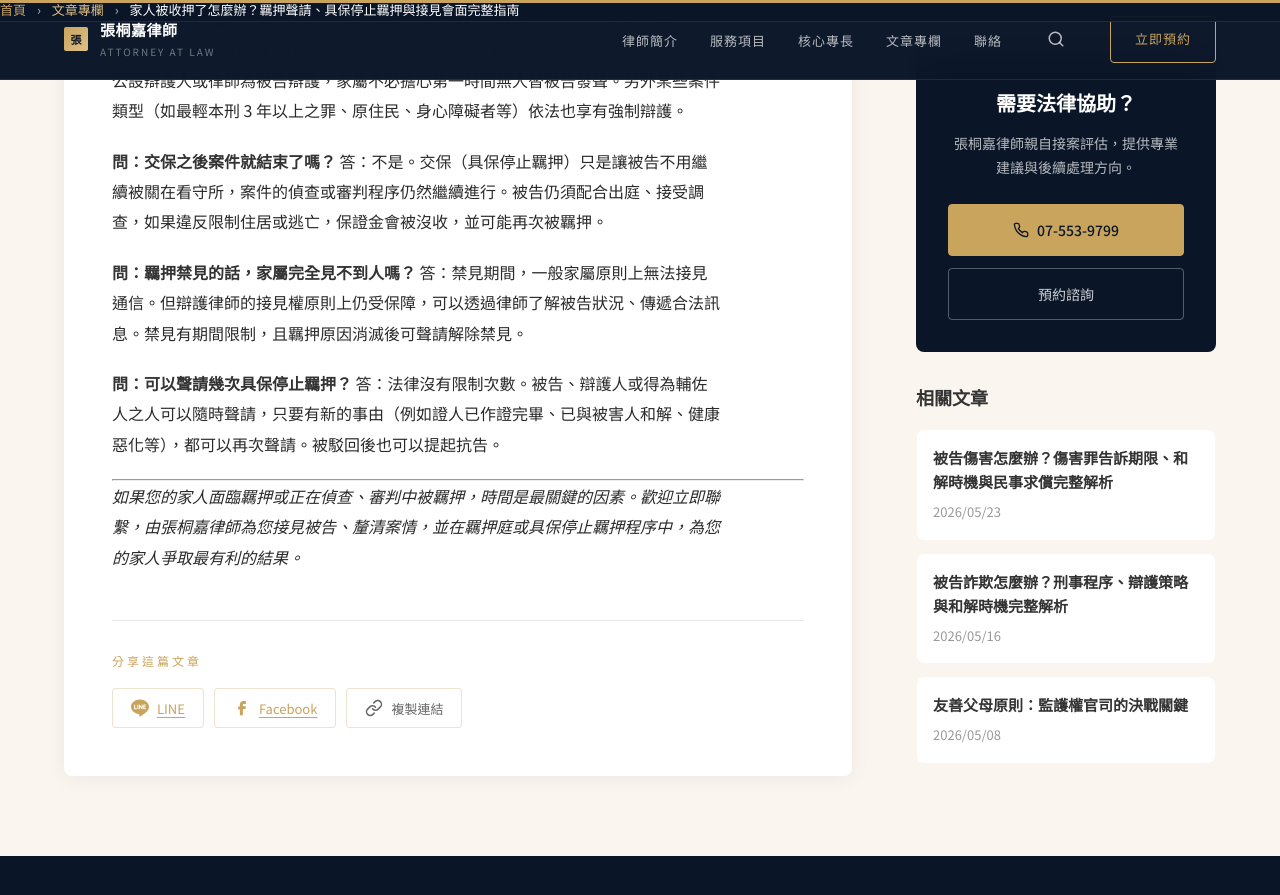
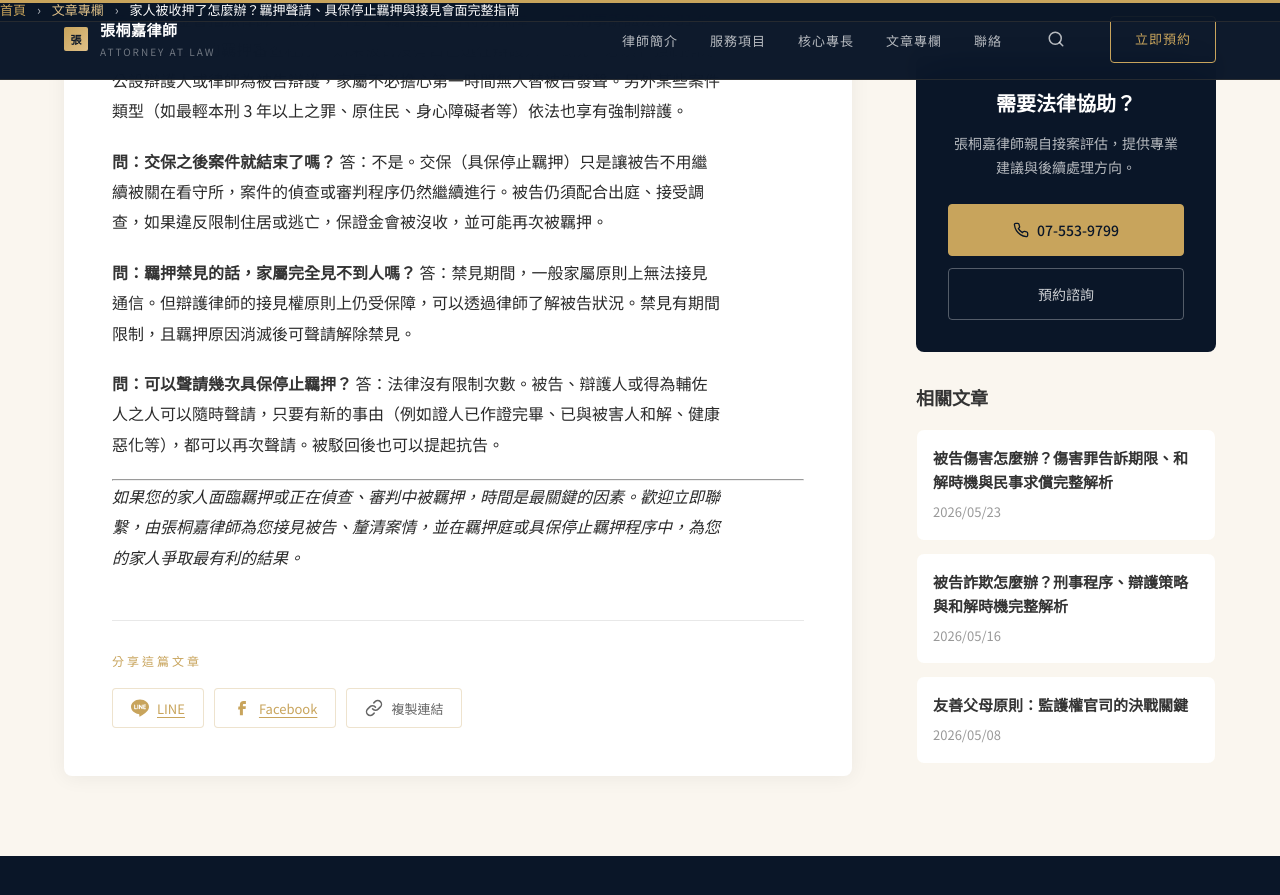
Before and after one commit to let0448/tclaw.tw, a Jekyll site: the page built from _posts/2026-05-30-detention-bail-legal-guide.md, in a window 1280 px wide and 900 px high, scrolled down 5880 px. Shown: the top 895 px of the window. Built offline with Jekyll 4.4.1, drawn with Linux system fonts in a browser that asks for light colours.

Commit message:
fix: 禁見問答移除「傳遞合法訊息」用語
Co-Authored-By: Claude Opus 4.8 <noreply@anthropic.com>

```diff
--- a/_posts/2026-05-30-detention-bail-legal-guide.md
+++ b/_posts/2026-05-30-detention-bail-legal-guide.md
@@ -115,7 +115,7 @@ category: 刑事辯護
 答：不是。交保（具保停止羈押）只是讓被告不用繼續被關在看守所，案件的偵查或審判程序仍然繼續進行。被告仍須配合出庭、接受調查，如果違反限制住居或逃亡，保證金會被沒收，並可能再次被羈押。
 
 **問：羈押禁見的話，家屬完全見不到人嗎？**
-答：禁見期間，一般家屬原則上無法接見通信。但辯護律師的接見權原則上仍受保障，可以透過律師了解被告狀況、傳遞合法訊息。禁見有期間限制，且羈押原因消滅後可聲請解除禁見。
+答：禁見期間，一般家屬原則上無法接見通信。但辯護律師的接見權原則上仍受保障，可以透過律師了解被告狀況。禁見有期間限制，且羈押原因消滅後可聲請解除禁見。
 
 **問：可以聲請幾次具保停止羈押？**
 答：法律沒有限制次數。被告、辯護人或得為輔佐人之人可以隨時聲請，只要有新的事由（例如證人已作證完畢、已與被害人和解、健康惡化等），都可以再次聲請。被駁回後也可以提起抗告。
```
